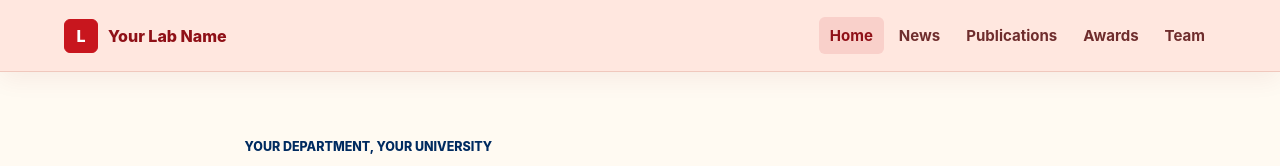
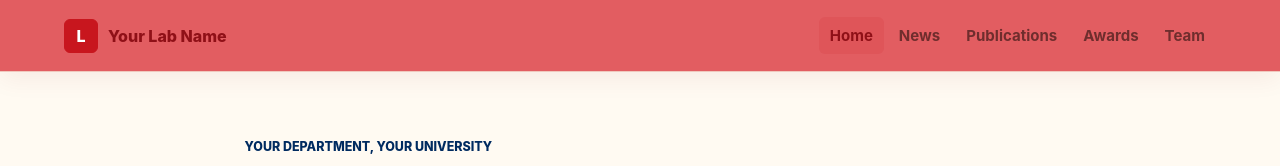
Before and after one commit to XiaoyeAsZ/homepage, an Astro site: page / in a window 1280 px wide. Shown: the top 166 px of the page. Built offline with nearby package versions, Linux system fonts and the light colour scheme; Astro itself is replaced by a stand-in of ours.

Commit message:
update pages

```diff
--- a/src/styles/global.css
+++ b/src/styles/global.css
@@ -10,7 +10,7 @@
   --accent: #002b60;
   --gold: #c8a45d;
   --tint: #fff0e8;
-  --nav-tint: #ffe7df;
+  --nav-tint: #E25D61;
   --shadow: 0 18px 45px rgba(88, 18, 18, 0.13);
   --content-width: min(1120px, 61.8vw);
   font-family:
@@ -130,8 +130,8 @@ nav a[aria-current="page"] {
   padding-right: clamp(18px, 5vw, 64px);
 }
 
-.section > *,
-.page-header > * {
+.section>*,
+.page-header>* {
   margin-left: auto;
   margin-right: auto;
   max-width: var(--content-width);
@@ -148,7 +148,7 @@ nav a[aria-current="page"] {
   grid-template-columns: minmax(0, 1fr) minmax(300px, 0.56fr);
 }
 
-.intro-grid > div {
+.intro-grid>div {
   max-width: 860px;
 }
 
@@ -280,7 +280,7 @@ p {
   padding: var(--panel-padding);
 }
 
-.section-panel > :last-child {
+.section-panel> :last-child {
   margin-bottom: 0;
 }
 
@@ -386,8 +386,8 @@ p {
   padding: 22px 0;
 }
 
-.publication > .meta,
-.award > .meta {
+.publication>.meta,
+.award>.meta {
   line-height: 1.08;
   margin-bottom: 0;
   padding-top: 0.16em;
@@ -429,7 +429,7 @@ p {
   padding-top: 0;
 }
 
-.team-section + .team-section {
+.team-section+.team-section {
   border-top: 1px solid var(--line);
 }
 
```
